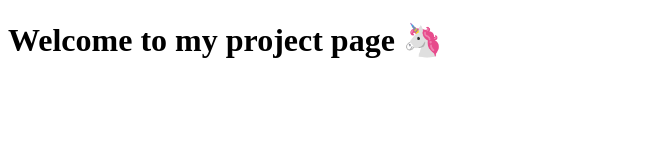
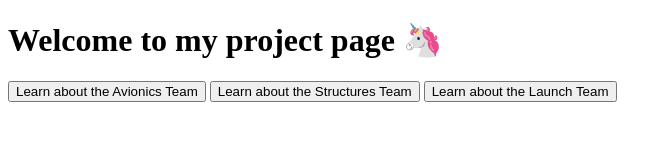
Before and after one commit to cobalt-s/launcher-drone, a plain HTML site: page index.html in a window 1280 px wide. Shown: the whole page, without its empty margins (0-672 px from the left). Drawn offline with Linux system fonts and the light colour scheme.

Commit message:
Add button click event listener and update index.html with team buttons

```diff
--- /dev/null
+++ b/ButtonScripts.js
@@ -0,0 +1,4 @@
+getElementbyId("button1").addEventListener("click", function() {
+    // Code to execute when button1 is clicked
+    console.log("Button 1 clicked!");
+}
--- a/index.html
+++ b/index.html
@@ -5,5 +5,9 @@
 </head>
 <body>
   <h1>Welcome to my project page 🦄</h1>
+  <button id="Avionics Team" >Learn about the Avionics Team</button>
+  <button id="Structures Team">Learn about the Structures Team</button>
+  <button id="Launch Team">Learn about the Launch Team</button>
 </body>
+
 </html>
```
